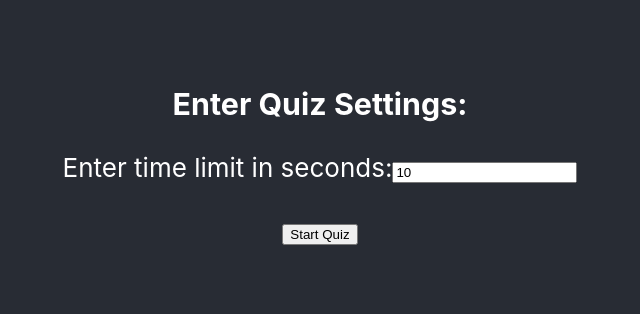
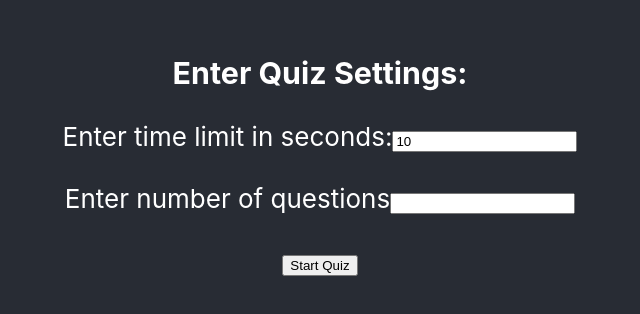
Before and after one commit to forginater/quiz-app, a React (Create React App) app: page / in a window 1280 px wide. Shown: the part 250-564 px from the top of the page, without its empty margins (320-960 px from the left). Built offline with nearby package versions, Linux system fonts and the light colour scheme.

Commit message:
Last commit before modify App & EnterSettings to remove doneSettings

```diff
--- a/src/EnterSettings.tsx
+++ b/src/EnterSettings.tsx
@@ -2,9 +2,18 @@ import React from 'react';
 import './App.css';
 import {useState, useEffect} from 'react';
 
+/*
+export interface EnterSettingsProps {
+  timeLimit: number;
+  numQuestions: number;
+  upperBound: number;
+  lowerBound: number;
+  updateSettings: any;
+}
+*/
 //Quiz settings must be custom entered or the default settings accepted before quiz is started
 export function EnterSettings(props: {timeLimit: number, setTimeLimit: (n: number) => void, setDoneSettings: (b: boolean) => void}) {
-    return (
+  return (
       <div>
         <h3>Enter Quiz Settings:</h3>
         <label>
@@ -18,6 +27,18 @@ export function EnterSettings(props: {timeLimit: number, setTimeLimit: (n: numbe
             }}
           />
         </label>
+        <br/><br/>
+        <label>
+          Enter number of questions
+          <input
+            type="number"
+            //value={props.numQuestions ?? ''}
+            onChange={(e) => {
+
+            }}
+          />
+        </label>
+
         <br/><br/>
         <label>
           <input
@@ -36,3 +57,51 @@ export function EnterSettings(props: {timeLimit: number, setTimeLimit: (n: numbe
       </div>
     )
   }
+
+
+//Quiz settings must be custom entered or the default settings accepted before quiz is started
+export function EnterSettingsOld(props: {timeLimit: number, setTimeLimit: (n: number) => void, setDoneSettings: (b: boolean) => void}) {
+  return (
+      <div>
+        <h3>Enter Quiz Settings:</h3>
+        <label>
+          Enter time limit in seconds:
+          <input
+            type="number"
+            value={props.timeLimit ?? ''}
+            onChange={(e) => {
+              props.setTimeLimit(parseInt(e.target.value));
+
+            }}
+          />
+        </label>
+        <br/><br/>
+        <label>
+          Enter number of questions
+          <input
+            type="number"
+            //value={props.numQuestions ?? ''}
+            onChange={(e) => {
+
+            }}
+          />
+        </label>
+
+        <br/><br/>
+        <label>
+          <input
+            type="button"
+            value="Start Quiz"
+            onClick={(e) => {
+              isNaN(props.timeLimit)
+                ? console.log("Please enter an integer timeLimit > 0!")
+                : props.setDoneSettings(true);
+
+            }}
+          />
+
+        </label>
+
+      </div>
+    )
+  }
```
Also changed, not shown: src/App.tsx (+27 -1 lines).
